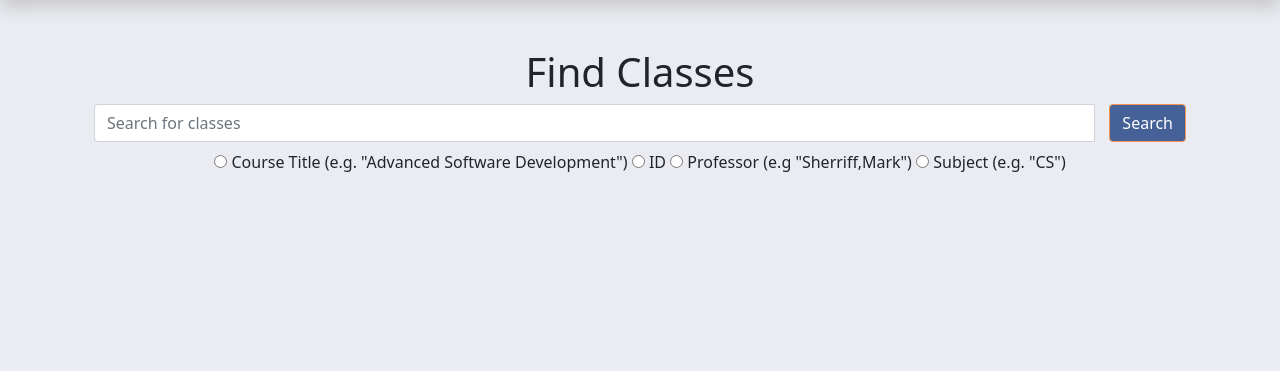
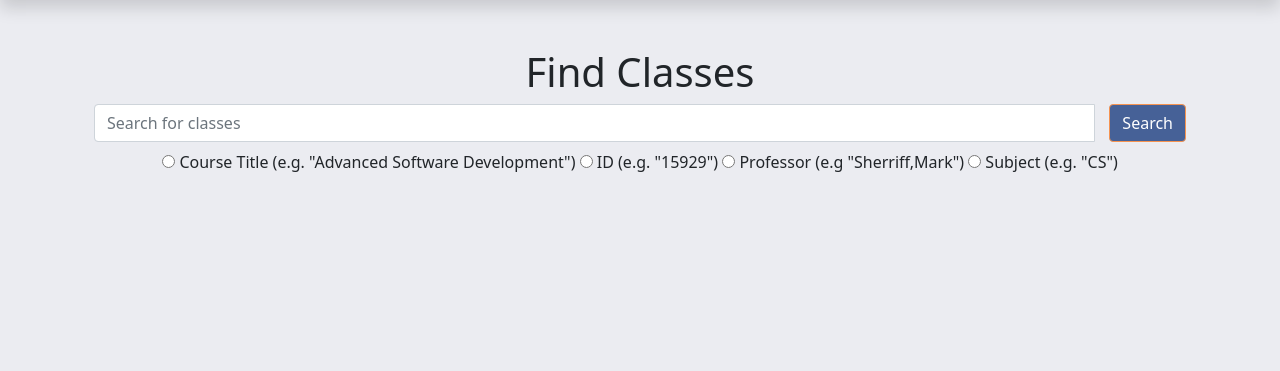
Before and after one commit to WilliamHaslet/wahoo-notes-website-project, a Django app: page /addClasses/ in a window 1280 px wide. Shown: the part 68-439 px from the top of the page. Run offline with Django 3.2, Linux system fonts and the light colour scheme; some libraries are stand-ins or nearby versions.

Commit message:
id example

```diff
--- a/main_app/templates/main_app/addclasses.html
+++ b/main_app/templates/main_app/addclasses.html
@@ -45,7 +45,7 @@
                 <input type="radio" id="name" name="queryType" value="name">
                 <label for="name">Course Title (e.g. "Advanced Software Development")</label>
                 <input type="radio" id="id" name="queryType" value="id">
-                <label for="id">ID</label>
+                <label for="id">ID (e.g. "15929")</label>
                 <input type="radio" id="professor" name="queryType" value="professor">
                 <label for="professor">Professor (e.g "Sherriff,Mark")</label>
                 <input type="radio" id="subject" name="queryType" value="subject">
--- a/main_app/templates/main_app/filterclasses.html
+++ b/main_app/templates/main_app/filterclasses.html
@@ -39,7 +39,7 @@
                     <input type="radio" id="name" name="queryType" value="name">
                     <label for="name">Course Title (e.g. "Advanced Software Development")</label>
                     <input type="radio" id="id" name="queryType" value="id">
-                    <label for="id">ID</label>
+                    <label for="id">ID (e.g. "15929")</label>
                     <input type="radio" id="professor" name="queryType" value="professor">
                     <label for="professor">Professor (e.g "Sherriff,Mark")</label>
                     <input type="radio" id="subject" name="queryType" value="subject">
```
